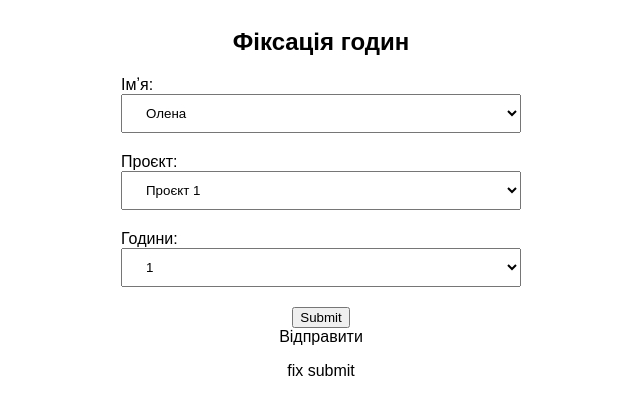
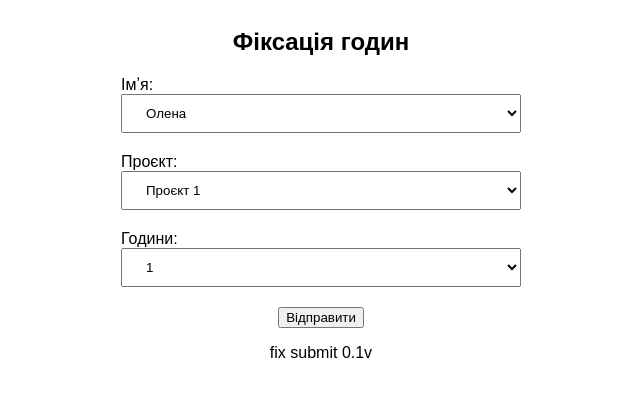
Before and after one commit to ArsenZar/og-tg, a website built with Vite: page src/index.html in a window 1280 px wide. Shown: the whole page, without its empty margins (319-959 px from the left). Built offline with nearby package versions, Linux system fonts and the light colour scheme.

Commit message:
fix submit 0.1v

```diff
--- a/src/index.html
+++ b/src/index.html
@@ -42,8 +42,8 @@
       <option>10</option>
     </select>
 
-    <input type="submit">Відправити</input>
-    <p>fix submit</p>
+    <input type="submit" value="Відправити"></input>
+    <p>fix submit 0.1v</p>
   </form>
 
   <script>
@@ -61,7 +61,7 @@
       };
 
       // 1️⃣ Відправляємо дані у n8n webhook
-      await fetch("https://orion-group-2.app.n8n.cloud/webhook/save-hours", {
+      await fetch("https://orion-group-2.app.n8n.cloud/webhook-test/save-hours", {
         method: "POST",
         headers: { "Content-Type": "application/json" },
         body: JSON.stringify(data)
```
